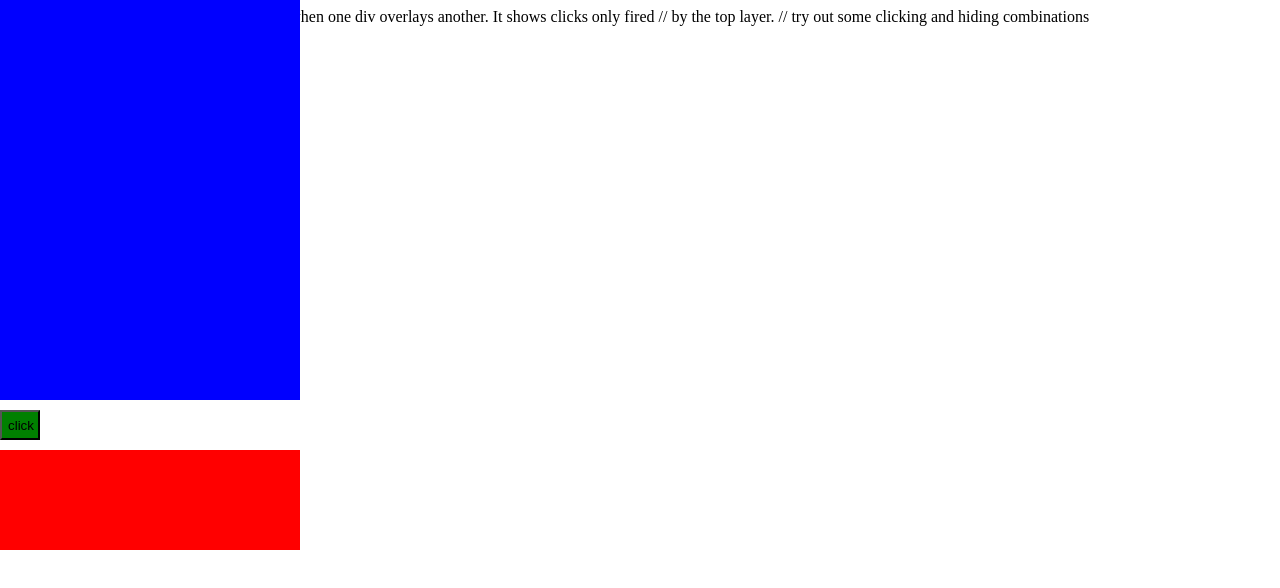
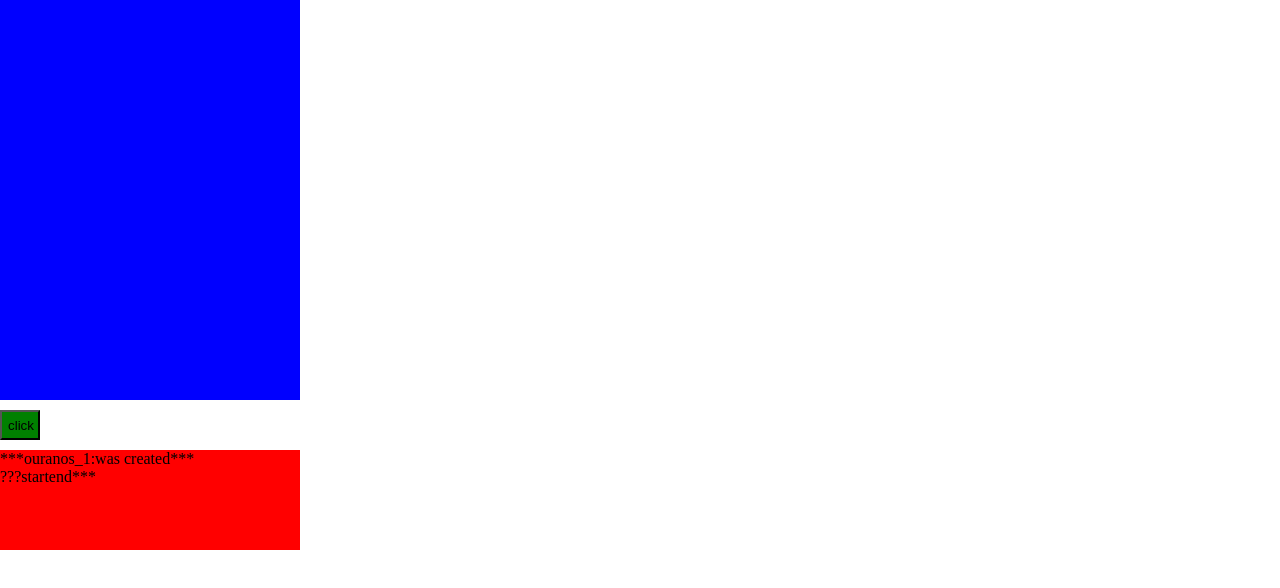
Before and after one commit to wrcstewart/testTechniques, a plain HTML site: page index.html in a window 1280 px wide. Drawn offline with Linux system fonts and the light colour scheme.

Commit message:
get the new created name on first line / then remainder

```diff
--- a/index.html
+++ b/index.html
@@ -5,14 +5,17 @@
     <title>Test Techniques</title>
 </head>
 
-// first part of program to test what happens when one div overlays another. It shows clicks only fired
-// by the top layer.
-// try out some clicking and hiding combinations
+<!--
+first part of program to test what happens when one div overlays another. It shows clicks only fired
+by the top layer.
+try out some clicking and hiding combinations
+-->
 <body>
 <div id="div1" onclick="clickDiv1()"></div>
 <div id="div2" onclick="clickDiv2()"></div>
 <div id="div3"></div>
 <button id="but1" onclick="clickBut1()">click</button>
+<dialog id="dialog1">dialog box</dialog>
 </body>
 
 
@@ -46,16 +49,56 @@ function clickDiv2(){
     elDiv3.innerText = "clicked Div 2*****";
 }
 
-let elDiv1 = document.getElementById("div1");
+//let elDiv1 = document.getElementById("div1");
 let elDiv2 = document.getElementById("div2");
 let elDiv3 = document.getElementById("div3");
-let elBut1 = document.getElementById("but1");
+//let elBut1 = document.getElementById("but1");
+    let elDialog1 = document.getElementById("dialog1");
 
 styleEl("div1",0,300,0,400,"blue");
 styleEl("div2",0,300,0,400,"yellow");
 styleEl("div3",0,300,450,100,"red");
 styleEl("but1",0,40,410,30,"green");
+    elDiv2.hidden = true;
+    //----------------------------------------------------------------
+    //test out use of custom html tag - basic - not with proper js and html 5.1 possibilities.
 
-elDiv2.hidden = true;
+    let testString = '???start<v-auth>ouranos_1</v-auth>end***';
+
+    function removeTag(aText,aTag){
+        // return the text or html in between the <tag> and </tag> as .content and the .editedString
+        // as top line a creation message then rest without tags and name.
+        let positionStartTag = aText.search(aTag);
+        if (positionStartTag === -1)  return null;
+        let positionStartContent = positionStartTag+aTag.length;
+        let endTagString = "</"+ aTag.substring(1);
+        let positionEndTag = aText.search(endTagString);
+        if (positionEndTag === -1)  return null;
+        //now return the string of content.
+        let content = aText.substring(positionStartContent,positionEndTag);
+        let contentPlusTags= aTag+content+endTagString;
+        let editedStringBody= aText.replace(contentPlusTags,'')
+        let editedStringHeader = "***"+content +":was created***";
+        let editedString = editedStringHeader+"<br>"+editedStringBody;
+        return({content:content,editedString:editedString});
+    }
+
+
+
+    //elDiv3.innerText = removeTag(testString,'<v-auth>');
+    elDiv3.innerHTML = removeTag(testString,'<v-auth>').editedString;
+
+// below is not in use
+    //let newVAuthorRaw =prompt("Please enter your new author name here. Do not enter any number");
+    // check instantiation number and add with tag
+    // say in text create or clone a 'name'
+    //then add to text stream with tag.
+    //when cloning do not clone the tag and content.
+
+
+
+
+
+
 </script>
 </html>
```
